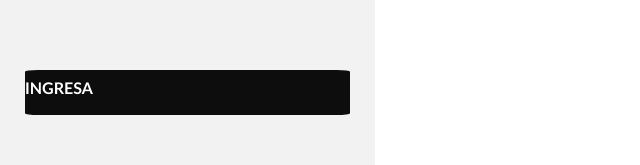
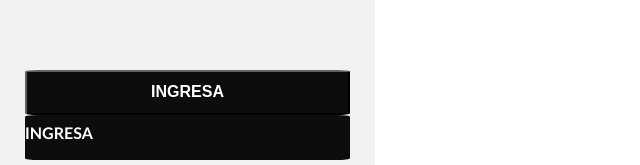
Before and after one commit to gabhu-dev/LIM010-fe-burger-queen-api-client, a React (Create React App) app in the folder my-app/: page / in a window 1280 px wide. Shown: the part 306-471 px from the top of the page, without its empty margins (0-640 px from the left). Built offline with nearby package versions, Linux system fonts and the light colour scheme.

Commit message:
agregando capturas

```diff
--- a/my-app/src/components/Login.js
+++ b/my-app/src/components/Login.js
@@ -17,19 +17,9 @@ const Login = () => {
     setPassword(e.target.value);
   }
   const handleTakeOrders = (e) => {
-    console.log('bienevenido');
+    console.log(e.target.email);
   }
-  // function Home() {
-  //   return <h2>Home</h2>;
-  // }
 
-  // function About() {
-  //   return <h2>About</h2>;
-  // }
-
-  // function Users() {
-  //   return <h2>Users</h2>;
-  // }
   return (
   <div className="login column white" id="login">
     <img className="logo" src="" alt="Logo Burger Queen"/>
@@ -39,7 +29,7 @@ const Login = () => {
         <input
           className="user"
           value= {email}
-          onChange= {handleEmailChange}
+          // onChange= {handleEmailChange}
           name="email"
           type="text"
           placeholder="Ingresa tu correo"
@@ -48,7 +38,7 @@ const Login = () => {
         <input
           className="user b-radius4 font16"
           value={password}
-          onChange= {handlePassChange}
+          // onChange= {handlePassChange}
           name="password"
           type="password"
           placeholder="Ingresa Contraseña"
@@ -56,12 +46,11 @@ const Login = () => {
       </div>
         <div className="login-input column calibri">
           <p id="message" className="hide center-s"></p>
-          {/* <button
+          <button
             className="btn-login b-radius4 font16 white"
-
-
-            <b>INGRESA</b>
-            </button> */}
+            onClick= {handleTakeOrders}>
+           <b>INGRESA</b>
+            </button>
           <Link to = "/TakeOrders" className =  "btn-login b-radius4 font16 white" value="btn-login" >
          <b>INGRESA</b>
         </Link>
@@ -74,3 +63,5 @@ const Login = () => {
   );
 };
 export default Login;
+
+//
```
Also changed, not shown: my-app/src/App.js (+3 -19 lines).
